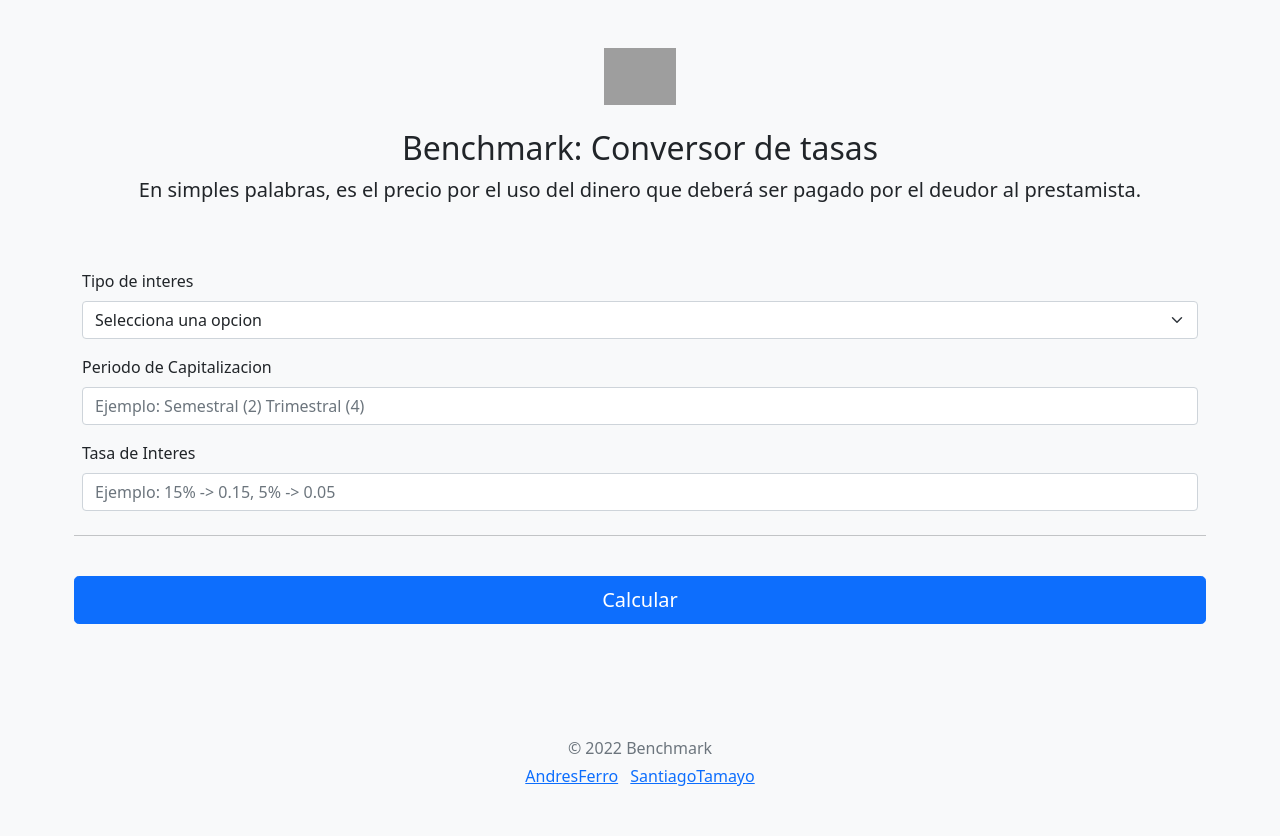
After one commit to santiagotamayo/optimalPortfolio, a Flask app: page /taxconvertion in a window 1280 px wide. The commit adds this page. Run offline with Flask 2, Linux system fonts and the light colour scheme; grey boxes are pictures that could not be loaded.

Commit message:
Listas primeras dos apps

```diff
--- a/app/app.py
+++ b/app/app.py
@@ -1,6 +1,8 @@
 from crypt import methods
 import helpers
-import pandas as pd
+import yfinance as yf
+import taxConvertion as tax
+
 from flask import Flask, render_template, request
 
 from pypfopt import risk_models
@@ -21,9 +23,38 @@ app = Flask(__name__)
 def index():
     return render_template('index.html')
 
-@app.route('/portfolio')
+@app.route('/portfolio', methods = ["GET", "POST"] )
 def portfolio():
-    return render_template('portfolio.html')
+    if request.method == 'GET':
+        return render_template('portfolio.html')
+
+    tick = request.get_json(force=True)
+    ticket = yf.Ticker(tick.get("ticket"))
+    ticket_info = ticket.info
+
+    return {
+            'status': 200,
+            'existencia': "si",
+            'price': ticket_info['currentPrice'],
+            'expected_price': ticket_info['targetMedianPrice'],
+            }
+
+@app.route('/taxconvertion', methods = ["GET", "POST"])
+def taxconvertion():
+    if request.method == 'GET':
+        return render_template('taxconvertion.html')
+
+    try:
+        data = request.get_json(force=True)
+        response = tax.estimacion_intereses( tipo = int(data['tipo']),
+                                             interes = float(data['interes']),
+                                             periodo = float(data['periodo']) )
+        return response
+    except Exception as e:
+        return {
+            'status': 400,
+            'message': str(e)
+        }
 
 @app.route(f'{NAME}/path', methods = ["POST"])
 def func_name():
@@ -42,14 +73,18 @@ def func_name():
     minvol_weights = ef_minvol.min_volatility()
 
     return {
-            'optimal_weigths': {'sharpe_weigths':sharpe_weights,
-                                'sharpe_pfmc': list(ef_sharpe.portfolio_performance())
+            'optimal_weigths': {
+                                'tickets': data,
+                                'weigths': [round(i, 4) for i in list(sharpe_weights.values())],
+                                'pfmance': [round(i, 4) for i in list(ef_sharpe.portfolio_performance())]
                                 },
 
-            'minvol_weigths':  {'minvol_weigths':minvol_weights,
-                                'minvol_pfmc': list(ef_minvol.portfolio_performance())
+            'minvol_weigths':  {
+                                'tickets': data,
+                                'weigths':[round(i, 4) for i in list(minvol_weights.values())],
+                                'pfmance': [round(i, 4) for i in list(ef_minvol.portfolio_performance())]
                                 },
             }
 
 if __name__ == '__main__':
-    app.run(host='0.0.0.0', port=8000, debug=True)
+    app.run(host = '0.0.0.0', port = 8000, debug = True)
--- a/app/templates/index.html
+++ b/app/templates/index.html
@@ -93,7 +93,8 @@
       <h3 class="float-md-start mb-0">Benchmark &reg; </h3>
       <nav class="nav nav-masthead justify-content-center float-md-end">
         <a class="nav-link active" aria-current="page" href="#">Home</a>
-        <a class="nav-link" href="#">Portfolio</a>
+        <a class="nav-link" href="/portfolio">Portfolio</a>
+        <a class="nav-link" href="/taxconvertion">TaxConvertion</a>
         <a class="nav-link" href="#">Contact</a>
       </nav>
     </div>
--- /dev/null
+++ b/app/templates/taxconvertion.html
@@ -0,0 +1,157 @@
+
+<!doctype html>
+<html lang="en">
+  <head>
+    <meta charset="utf-8">
+    <meta name="viewport" content="width=device-width, initial-scale=1">
+    <meta name="description" content="">
+    <meta name="author" content="Mark Otto, Jacob Thornton, and Bootstrap contributors">
+    <meta name="generator" content="Hugo 0.84.0">
+    <title>Checkout example · Bootstrap v5.0</title>
+
+
+    <!-- Bootstrap core CSS -->
+    <link href="https://cdn.jsdelivr.net/npm/bootstrap@5.0.2/dist/css/bootstrap.min.css" rel="stylesheet" integrity="sha384-EVSTQN3/azprG1Anm3QDgpJLIm9Nao0Yz1ztcQTwFspd3yD65VohhpuuCOmLASjC" crossorigin="anonymous">
+
+    <!-- Favicons -->
+
+
+    <style>
+      .bd-placeholder-img {
+        font-size: 1.125rem;
+        text-anchor: middle;
+        -webkit-user-select: none;
+        -moz-user-select: none;
+        user-select: none;
+      }
+
+      @media (min-width: 768px) {
+        .bd-placeholder-img-lg {
+          font-size: 3.5rem;
+        }
+      }
+    </style>
+
+  </head>
+  <body class="bg-light">
+
+<div class="container">
+  <main>
+    <div class="py-5 text-center">
+      <img class="d-block mx-auto mb-4" src="https://upload.wikimedia.org/wikipedia/commons/1/1e/RPC-JP_Logo.png" alt="" width="72" height="57">
+      <h2>Benchmark: Conversor de tasas</h2>
+      <p class="lead">En simples palabras, es el precio por el uso del dinero que deberá ser pagado por el deudor al prestamista.</p>
+    </div>
+
+    <div class="row g-5">
+
+      <div class="col-md col-lg">
+        <form class="needs-validation" novalidate>
+          <div class="row g-3">
+
+            <div class="col-sm-12">
+                <label for="firstName" class="form-label">Tipo de interes</label>
+                <select id="tipo"  class="form-select" aria-label="Default select example">
+                    <option selected>Selecciona una opcion</option>
+                    <option value="1" class="CONVERSION DE INTERES NOMINAL VENCIDO A EFECTIVO ANUAL">CONVERSION DE INTERES NOMINAL VENCIDO A EFECTIVO ANUAL</option>
+                    <option value="2" class="CONVERSION DE INTERES NOMINAL VENCIDO A EFECTIVO ANUAL">CONVERSION DE INTERES NOMINAL ANTICIPADO A EFECTIVO ANUAL</option>
+                    <option value="3" class="CONVERSION DE INTERES NOMINAL VENCIDO A EFECTIVO ANUAL">CONVERSION DE INTERES EFECTIVO ANUAL A NOMINAL VENCIDO</option>
+                    <option value="4" class="CONVERSION DE INTERES NOMINAL VENCIDO A EFECTIVO ANUAL">CONVERSION DE INTERES EFECTIVO ANUAL A NOMINAL ANTICIPADO</option>
+                </select>
+                <div class="invalid-feedback">
+                  Debes ingresar al menos un ticket
+                </div>
+            </div>
+            <div class="col-sm-12">
+                <label for="firstName" class="form-label">Periodo de Capitalizacion</label>
+                <input type="text" class="form-control" id="periodo" placeholder="Ejemplo: Semestral (2) Trimestral (4)" value="" required>
+                <div class="invalid-feedback">
+                  Debes ingresar al menos un ticket
+                </div>
+              </div>
+            <div class="col-sm-12">
+                <label for="firstName" class="form-label">Tasa de Interes</label>
+                <input type="text" class="form-control" id="interes" placeholder="Ejemplo: 15% -> 0.15, 5% -> 0.05" value="" required>
+                <div class="invalid-feedback">
+                  Debes ingresar al menos un ticket
+                </div>
+            </div>
+
+
+
+          <hr class="my-4">
+
+          <button class="w-100 btn btn-primary btn-lg" type="button" id="optimice">Calcular</button>
+        </form>
+
+        <div id="showTable"></div>
+      </div>
+    </div>
+  </main>
+
+  <footer class="my-5 pt-5 text-muted text-center text-small">
+    <p class="mb-1">&copy; 2022 Benchmark</p>
+    <ul class="list-inline">
+      <li class="list-inline-item"><a href="#">AndresFerro</a></li>
+      <li class="list-inline-item"><a href="#">SantiagoTamayo</a></li>
+    </ul>
+  </footer>
+</div>
+
+<script src="https://cdn.jsdelivr.net/npm/bootstrap@5.0.2/dist/js/bootstrap.bundle.min.js" integrity="sha384-MrcW6ZMFYlzcLA8Nl+NtUVF0sA7MsXsP1UyJoMp4YLEuNSfAP+JcXn/tWtIaxVXM" crossorigin="anonymous"></script>
+    <script>
+        let optimce = document.querySelector("#optimice");
+        let API = 'http://127.0.0.1:8000/taxconvertion'
+
+        optimce.addEventListener("click", async () => {
+            let tipo = document.querySelector("#tipo").value;
+            let periodo = document.querySelector("#periodo").value;
+            let interes = document.querySelector("#interes").value;
+
+            let fetch_data = await fetch(API, {
+            method: 'POST',
+            body: JSON.stringify({
+                'tipo': tipo,
+                'periodo': periodo,
+                'interes': interes
+                }),
+
+            headers: {
+                'Content-type': 'application/json; charset=UTF-8'
+            }
+            })
+
+            let response_api = await fetch_data.json();
+            let container = document.querySelector("#showTable");
+
+            container.innerHTML = "";
+
+            container.innerHTML = `
+                <table class="table">
+                    <thead>
+                    <tr>
+                        <th scope="col">Id</th>
+                        <th scope="col">Concepto</th>
+                        <th scope="col">Resumen</th>
+                        <th scope="col">Interes</th>
+                        <th scope="col">Periodo</th>
+                    </tr>
+                    </thead>
+                    <tbody>
+                    <tr>
+                        <th scope="row">${tipo}</th>
+                        <td>${response_api['concepto']}</td>
+                        <td>${response_api['incial']}</td>
+                        <td>${interes * 100}%</td>
+                        <td>${periodo}</td>
+                    </tr>
+                    </tbody>
+                </table>
+
+
+                <p class= "text-center fw-bold">Interes Solicutado:</p>
+                <input type="text" class="form-control text-center" value="${response_api['resultado'] * 100}% " disabled>`;
+        });
+    </script>
+  </body>
+</html>
```
Also changed, not shown: app/prueba.py (added, +9 -0 lines), app/taxConvertion.py (added, +57 -0 lines), app/templates/portfolio.html (+91 -52 lines).
